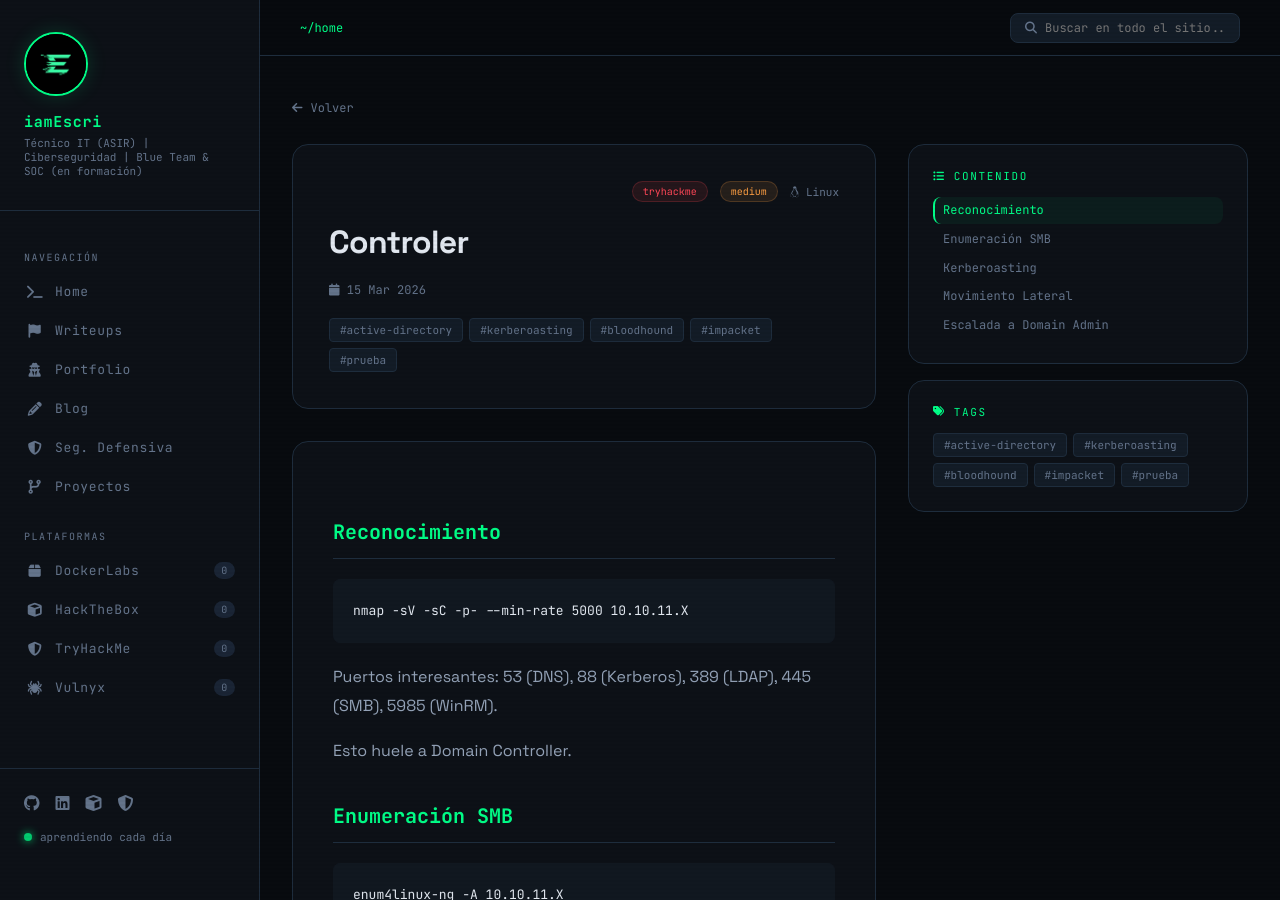
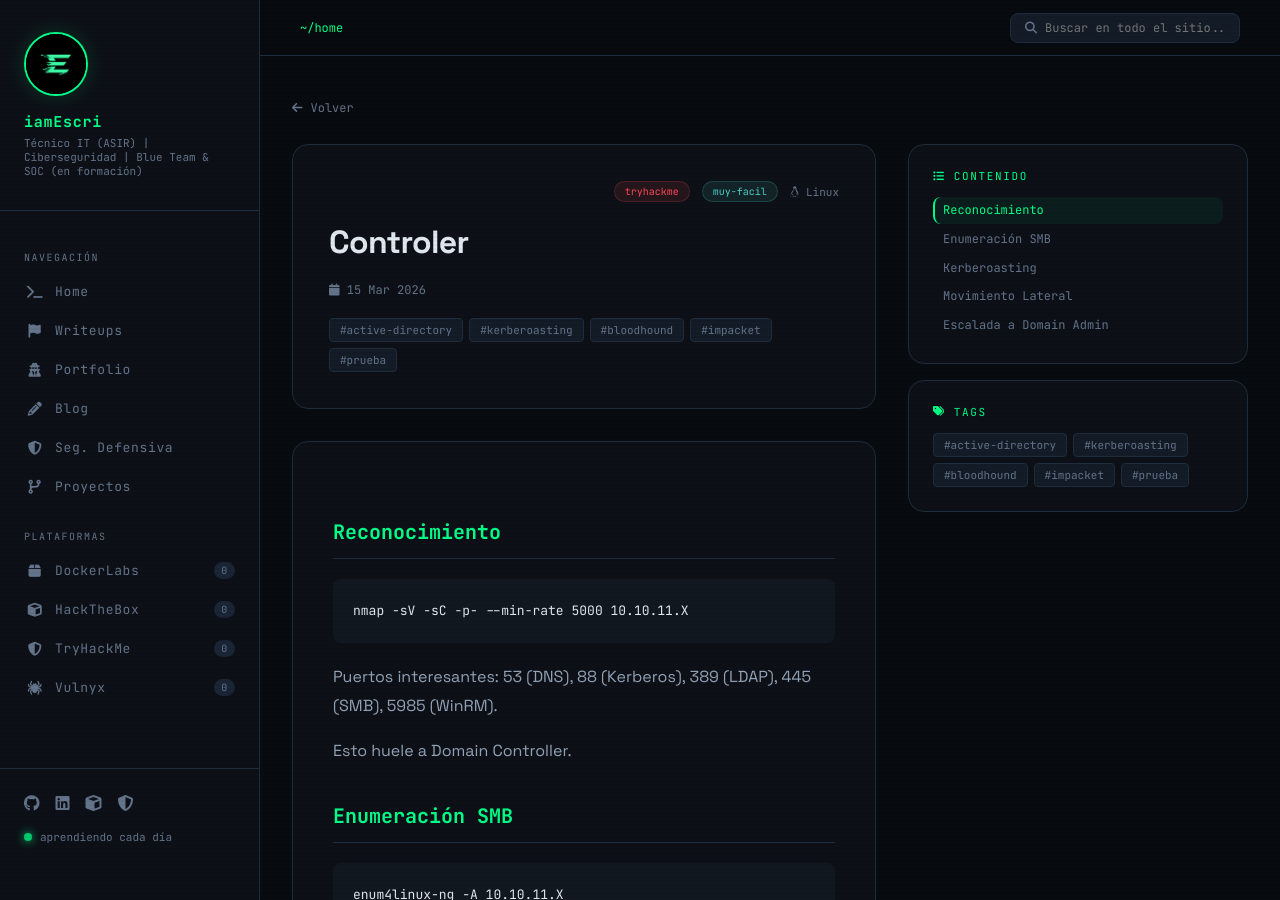
Before and after one commit to iamEscri/iamescri.github.io, a Jekyll site: the page built from _posts/writeups/2026-03-15-vulnyx-controler.md, in a window 1280 px wide and 900 px high. Built offline with Jekyll 4.4.1, drawn with Linux system fonts in a browser that asks for light colours.

Commit message:
Update 2026-03-15-vulnyx-controler.md

```diff
--- a/_posts/writeups/2026-03-15-vulnyx-controler.md
+++ b/_posts/writeups/2026-03-15-vulnyx-controler.md
@@ -2,7 +2,7 @@
 layout: writeup
 title: "Controler"
 platform: tryhackme
-difficulty: medium
+difficulty: muy-facil
 os: linux
 date: 2026-03-15
 tags: [active-directory, kerberoasting, bloodhound, impacket, prueba]
```
